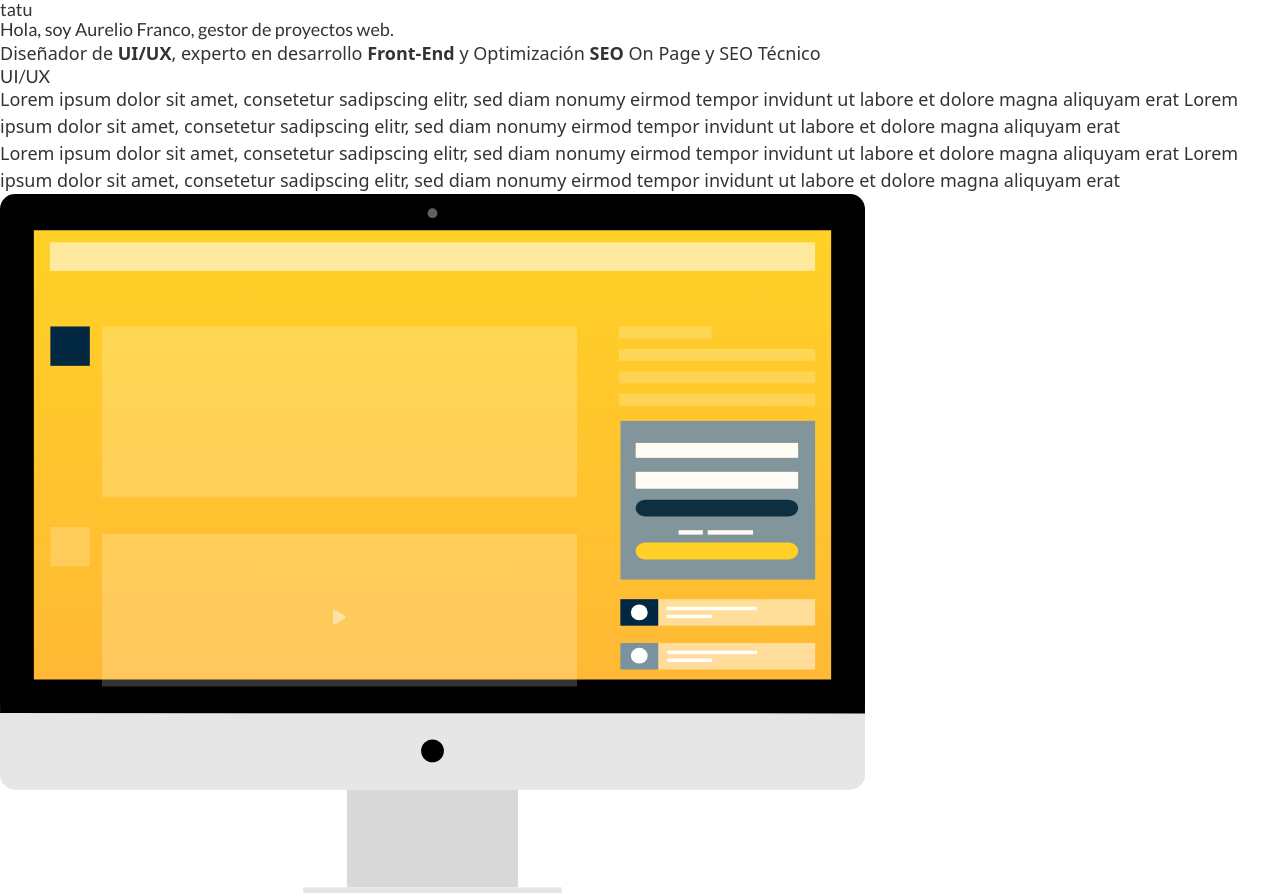
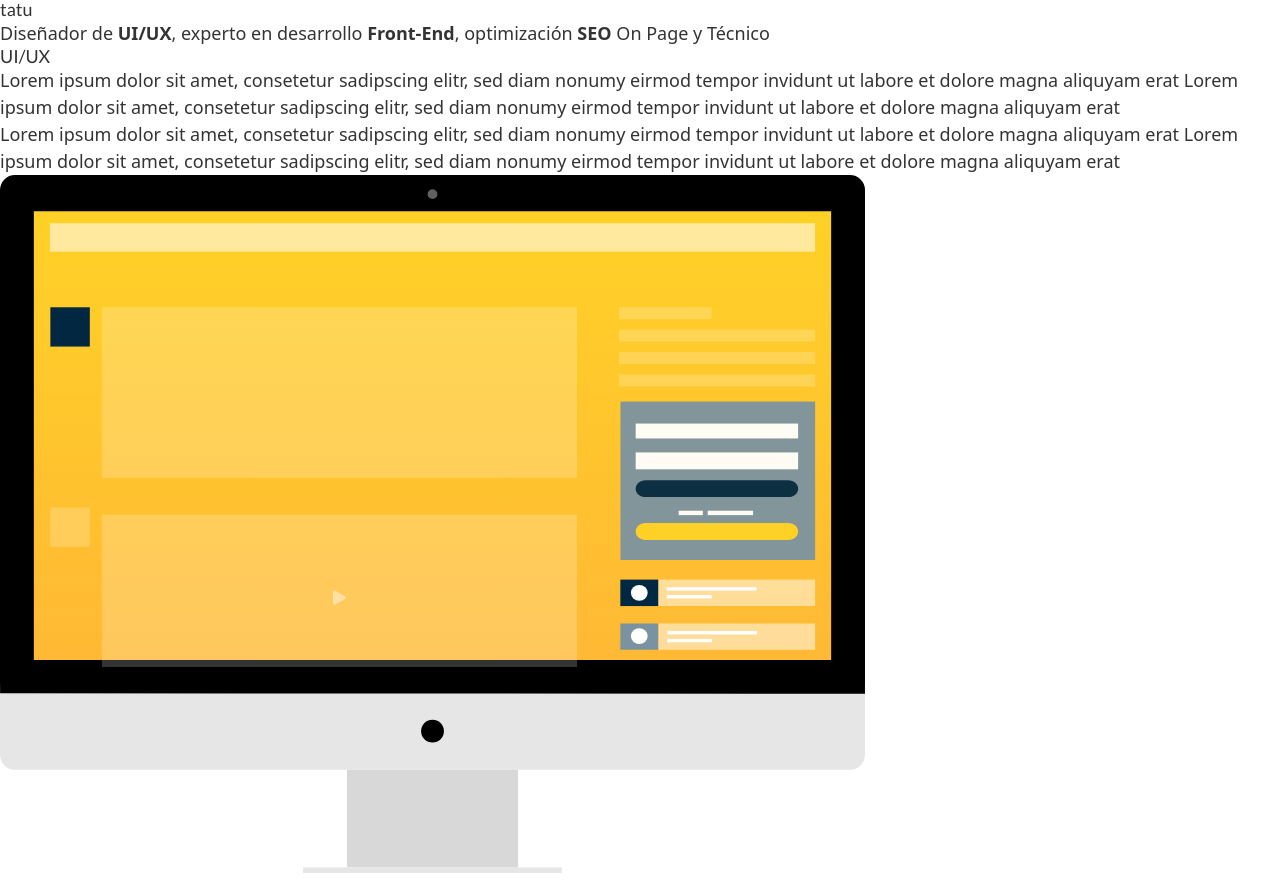
Before and after one commit to tatu-dev-labs/tatu.dev.gatsbyjs, a Gatsby site: page / in a window 1280 px wide. Shown: the top 893 px of the page. Built offline with nearby package versions, Linux system fonts and the light colour scheme; Gatsby itself is replaced by a stand-in of ours.

Commit message:
Se elimina subtitulo

```diff
--- a/src/components/sections/home-wellcome.js
+++ b/src/components/sections/home-wellcome.js
@@ -5,9 +5,8 @@ export default function HomeWellcome() {
         <section className="bl-home-wellcome">
             <div className="co-home-wellcome-container">
                 <h1 className="el-logo-name">tatu</h1>
-                <h2 className="el-home-wellcome-subtitle">Hola, soy Aurelio Franco, gestor de proyectos web. </h2>
                 <div>
-                    <p className="el-home-wellcome-text">Diseñador de <strong>UI/UX</strong>, experto en desarrollo <strong>Front-End</strong> y Optimización <strong>SEO</strong> On Page y SEO Técnico</p>
+                    <p className="el-home-wellcome-text">Diseñador de <strong>UI/UX</strong>, experto en desarrollo <strong>Front-End</strong>, optimización <strong>SEO</strong> On Page y Técnico</p>
                 </div>
             </div>
         </section>
```
